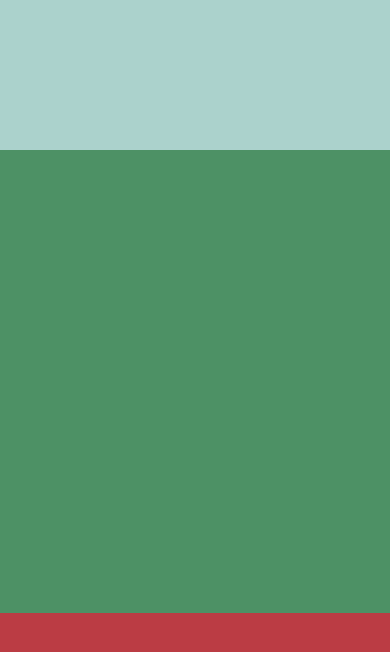
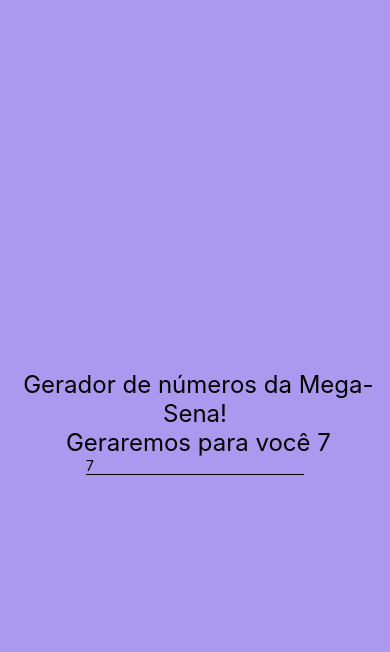
Before and after one commit to leandrocodes/react-native-cheatsheet, a React Native app: screen / in a window 390 px wide. Shown: the top 652 px of the page. Built offline with nearby package versions, Linux system fonts and the light colour scheme.

Commit message:
class component

```diff
--- a/src/App.js
+++ b/src/App.js
@@ -22,13 +22,14 @@
 // import Flexbox from './components/layout/FlexboxV1'
 // import FlexboxV2 from './components/layout/FlexboxV2'
 // import FlexboxV3 from './components/layout/FlexboxV3'
-import FlexboxV4 from './components/layout/FlexboxV4'
-
+// import FlexboxV4 from './components/layout/FlexboxV4'
+import Mega from './components/mega/Mega'
 
 export default () => (
   <SafeAreaView style={style.App}>
+		<Mega qty={7} />
+    {/*
 		<FlexboxV4></FlexboxV4>
-    {/*
 		<FlexboxV3></FlexboxV3>
 		<FlexboxV2></FlexboxV2>
 		<FlexboxV1></FlexboxV1>
--- /dev/null
+++ b/src/components/mega/Mega.js
@@ -0,0 +1,38 @@
+import React from 'react'
+import { Text, TextInput } from 'react-native'
+import style from '../style'
+
+export default class Mega extends React.Component {
+  state = {
+    qty: this.props.qty
+  }
+
+  changeQty(qty) {
+    this.setState({qty})
+  }
+
+  // constructor(props) {
+  //   super(props)
+
+  //   this.state = {
+  //     qty: props.qty
+  //   }
+  // }
+
+  render() {
+    return (
+      <>
+        <Text style={style.text}> Gerador de números da Mega-Sena!</Text>
+        <Text style={style.text}> Geraremos para você {this.state.qty}</Text>
+
+        <TextInput
+          keyboardType={'numeric'}
+          style={ {borderBottomWidth: 1} }
+          placeholder='Digite quantos numeros vc quer gerar'
+          value={this.state.qty}
+          onChangeText={qty => this.changeQty(qty)}
+        />
+      </>
+    )
+  }
+}
```
